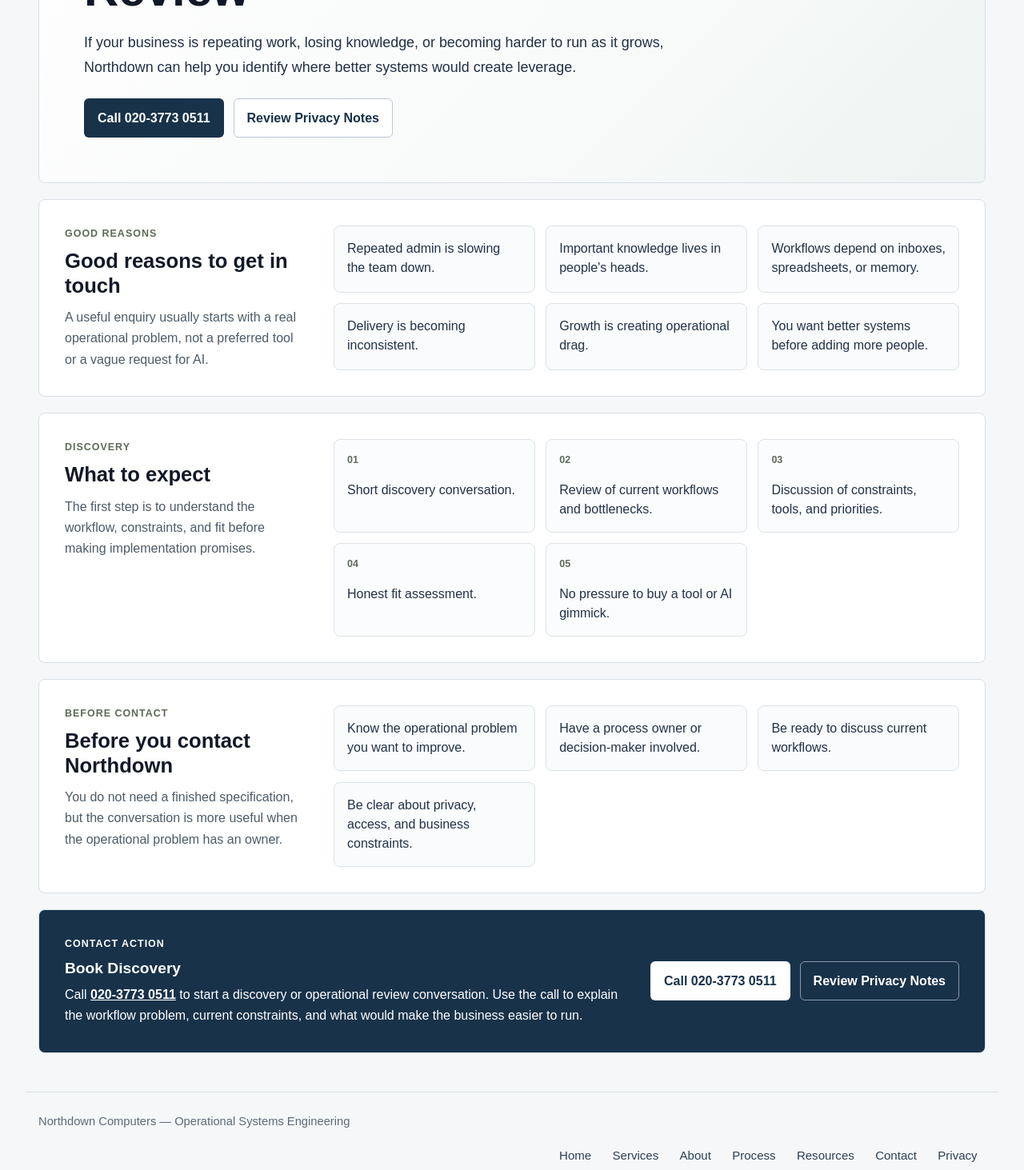
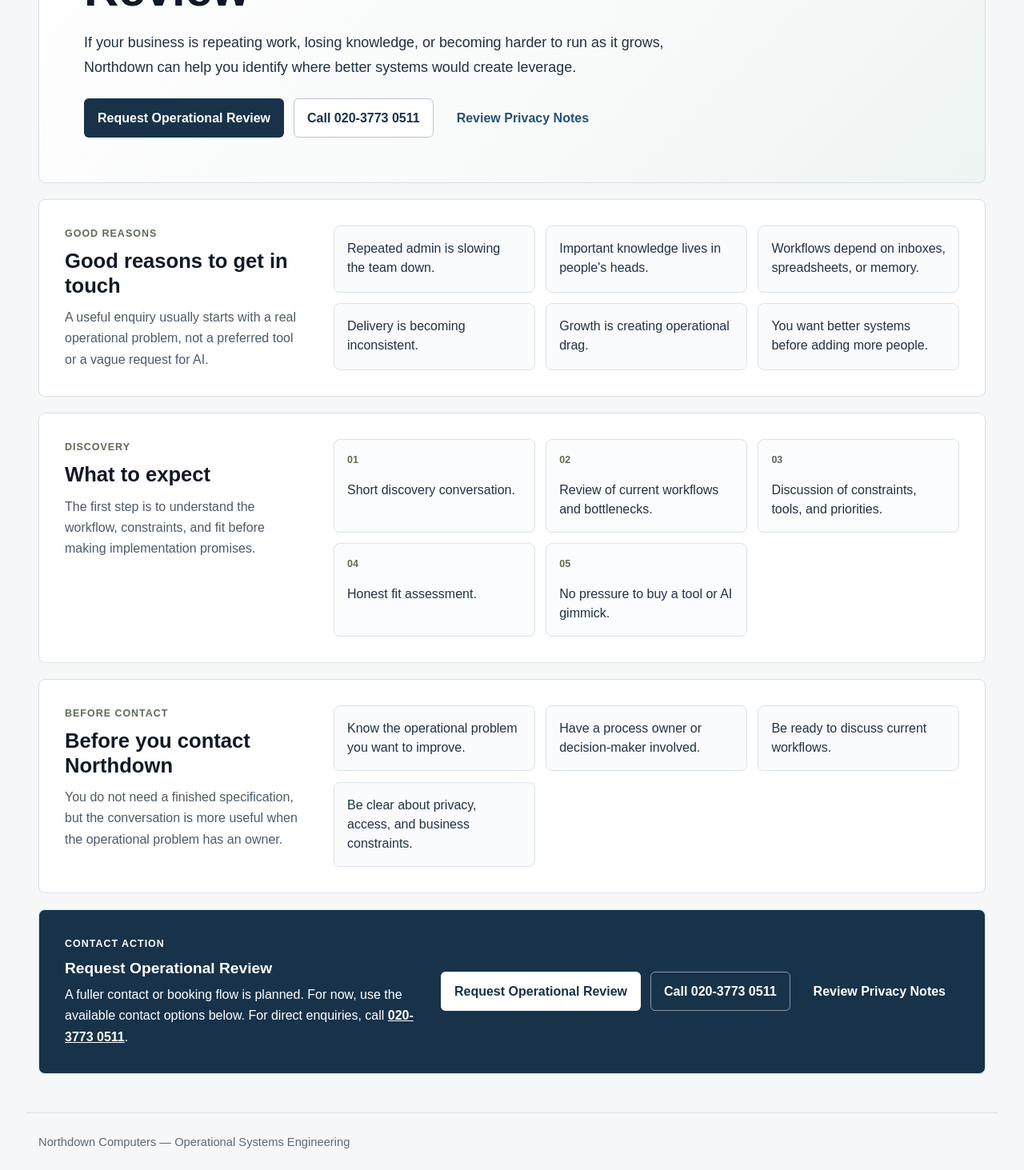
Before and after one commit to fabmendez/northdown-agency-site, a SvelteKit app: page /contact in a window 1280 px wide. Shown: the part 380-1843 px from the top of the page at 80% size. Built offline with nearby package versions, Linux system fonts and the light colour scheme.

Commit message:
Make operational review primary contact CTA

```diff
--- a/src/routes/contact/+page.svelte
+++ b/src/routes/contact/+page.svelte
@@ -7,8 +7,9 @@
 			grows, Northdown can help you identify where better systems would create leverage.
 		</p>
 		<div class="button-row" aria-label="Contact actions">
-			<a class="button button-primary" href="tel:+442037730511">Call 020-3773 0511</a>
-			<a class="button button-secondary-light" href="/privacy">Review Privacy Notes</a>
+			<a class="button button-primary" href="#contact-action">Request Operational Review</a>
+			<a class="button button-secondary-light" href="tel:+442037730511">Call 020-3773 0511</a>
+			<a class="button button-tertiary-light" href="/privacy">Review Privacy Notes</a>
 		</div>
 	</header>
 
@@ -72,17 +73,17 @@
 	<section class="contact-action" aria-labelledby="action-heading">
 		<div>
 			<p class="section-kicker">Contact action</p>
-			<h2 id="action-heading">Book Discovery</h2>
+			<h2 id="action-heading">Request Operational Review</h2>
 			<p>
-				Call <a href="tel:+442037730511">020-3773 0511</a> to start a discovery or operational
-				review conversation. Use the call to explain the workflow problem, current constraints,
-				and what would make the business easier to run.
+				A fuller contact or booking flow is planned. For now, use the available contact options
+				below. For direct enquiries, call <a href="tel:+442037730511">020-3773 0511</a>.
 			</p>
 		</div>
 
 		<div class="button-row" aria-label="Discovery actions">
-			<a class="button button-primary-inverse" href="tel:+442037730511">Call 020-3773 0511</a>
-			<a class="button button-secondary" href="/privacy">Review Privacy Notes</a>
+			<a class="button button-primary-inverse" href="#contact-action">Request Operational Review</a>
+			<a class="button button-secondary" href="tel:+442037730511">Call 020-3773 0511</a>
+			<a class="button button-tertiary" href="/privacy">Review Privacy Notes</a>
 		</div>
 	</section>
 </article>
@@ -276,6 +277,17 @@
 		border-color: #8fa4b6;
 	}
 
+	.button-tertiary-light {
+		background: transparent;
+		border-color: transparent;
+		color: #245276;
+	}
+
+	.button-tertiary-light:hover {
+		background: #eef4f7;
+		color: #18324a;
+	}
+
 	.button-secondary {
 		background: transparent;
 		border-color: rgba(255, 255, 255, 0.5);
@@ -283,6 +295,16 @@
 	}
 
 	.button-secondary:hover {
+		background: rgba(255, 255, 255, 0.12);
+	}
+
+	.button-tertiary {
+		background: transparent;
+		border-color: transparent;
+		color: #ffffff;
+	}
+
+	.button-tertiary:hover {
 		background: rgba(255, 255, 255, 0.12);
 	}
 
```
Also changed, not shown: content/pages/contact.md (+6 -4 lines), project-brain/14-website/MARKETING_CTA_IMPROVEMENT_PLAN.md (+11 -8 lines).
